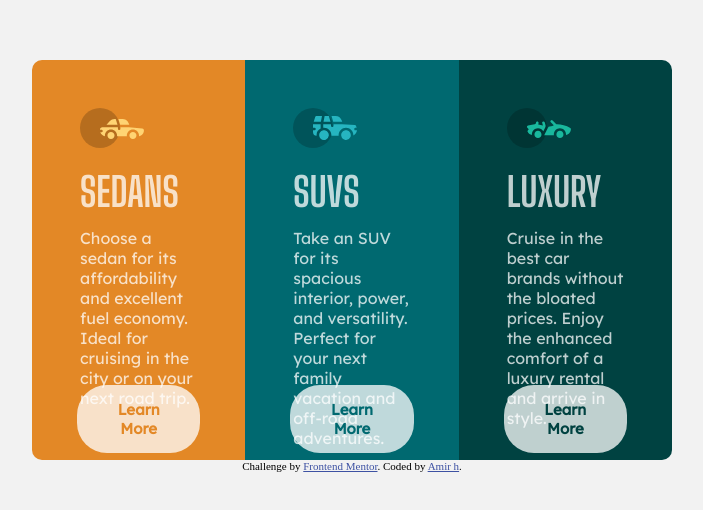
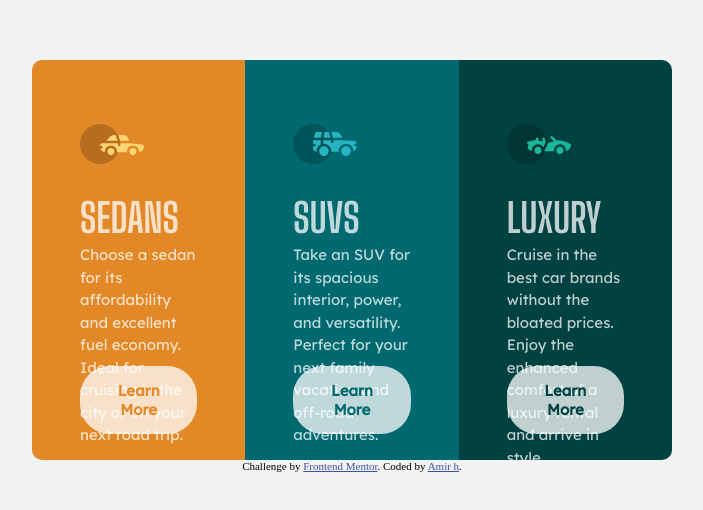
Before and after one commit to Amorezzzz/3-column-preview-card-component, a plain HTML site: page index.html in a window 1280 px wide. Shown: the part 134-644 px from the top of the page, without its empty margins (288-991 px from the left). Drawn offline with Linux system fonts and the light colour scheme.

Commit message:
project done

```diff
--- a/style.css
+++ b/style.css
@@ -15,7 +15,6 @@
     margin: 0;
     padding: 0;
     box-sizing: border-box;
-    /* border: 1px solid red; */
 }
 
 body{
@@ -44,12 +43,14 @@ body{
     width: 50%;
     border-radius: 10px;
     overflow: hidden;
+    /* padding: 3em; */
 }
 
 .block{
     display: grid;
     grid-template-columns: 1fr;
     grid-template-rows: 15% 15% 40% 30%;
+    padding: 3em;
 }
 
 
@@ -68,7 +69,7 @@ body{
 /**********************************************************************  upper sections  */
 
 .logo{
-    margin: 3em;
+    margin-top: 1em;
 }
 
 .sedan{
@@ -88,18 +89,19 @@ body{
     text-transform: uppercase;
     color: var(--Transparent-white);
     font-size: 2.5rem;
-    margin: 1.2em;
+    margin-top: 1em;
 }
 
 /* ******************* middle and lower sections */
 
 .content{
     /* width: 75%; */
-    margin: 3em;
+    margin-top: 3em;
     font-family: var(--font-lexend);
     color: var(--Transparent-white);
+    font-size: 15px;
     /* word-spacing: 10px; */
-    /* line-height: 1.5em; */
+    line-height: 1.5;
 }
 
 
@@ -110,12 +112,13 @@ button{
     font-family: var(--font-lexend);
     font-size: 15px;
     padding: 1em 2em;
-    margin:3em;
+    margin-top:3em;
     font-weight: 700;
     background-color: var(--Transparent-white);
     text-transform: capitalize;
     cursor:pointer;
     border: none;
+    transition: all 0.4s ease-in-out;
 }
 
 
```
